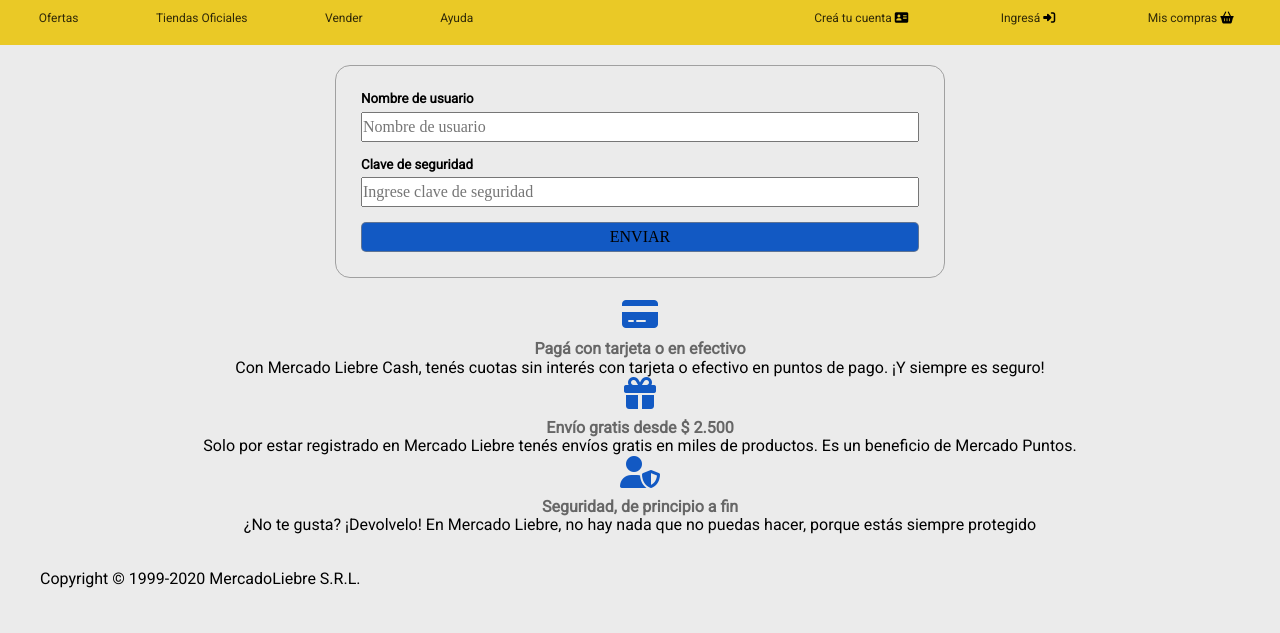
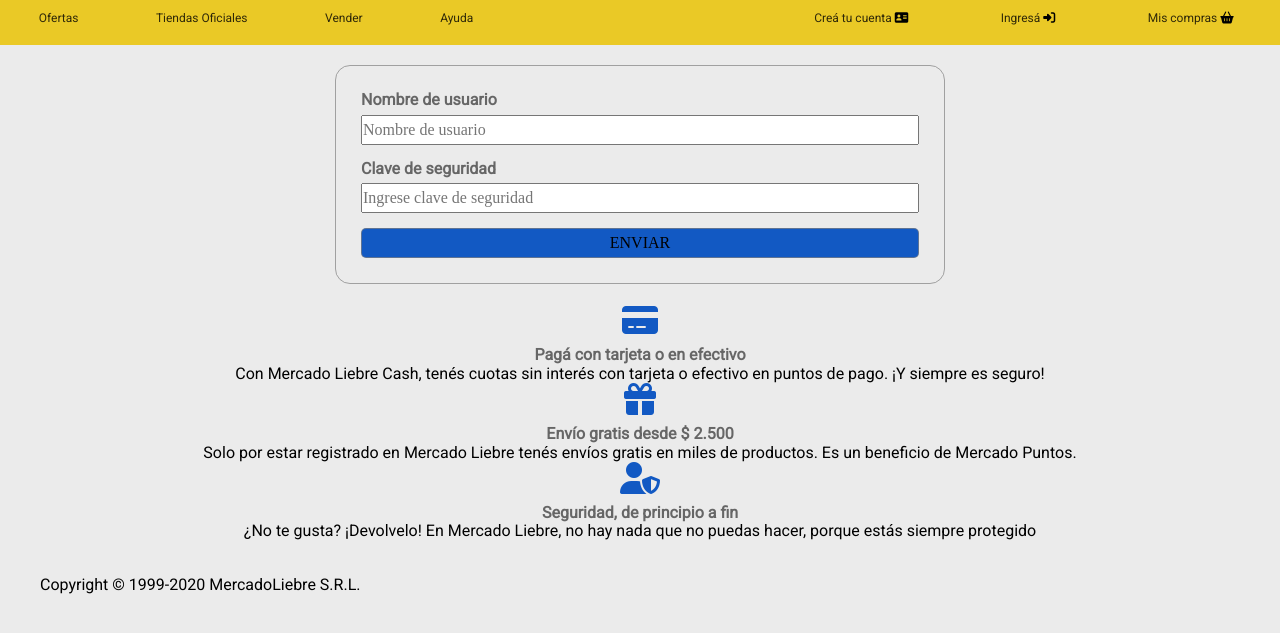
Before and after one commit to JuanAlarcon123/Mercado-Liebre-C16, a website: page views/login.html in a window 1280 px wide. Shown: the part 129-762 px from the top of the page. Drawn offline with Linux system fonts and the light colour scheme.

```diff
--- a/views/login.html
+++ b/views/login.html
@@ -49,14 +49,14 @@
 
     </header>
     <main class="login">
-        <form class="create-form" action="" method="post">
+        <form class="create-form" action="" method=" ">
 
             <div class="form__div">
-                <h5>Nombre de usuario</h5>
+                <h4>Nombre de usuario</h4>
                 <input type="text" name="usuarioNombre" placeholder="Nombre de usuario">
             </div>
             <div class="form__div">
-                <h5>Clave de seguridad</h5>
+                <h4>Clave de seguridad</h4>
                 <input type="password" name="contraceña" placeholder="Ingrese clave de seguridad">
             </div>
             <div class="form__div-button">
```
Also changed, not shown: views/index.html (+2 -2 lines), views/register.html (+5 -3 lines).
